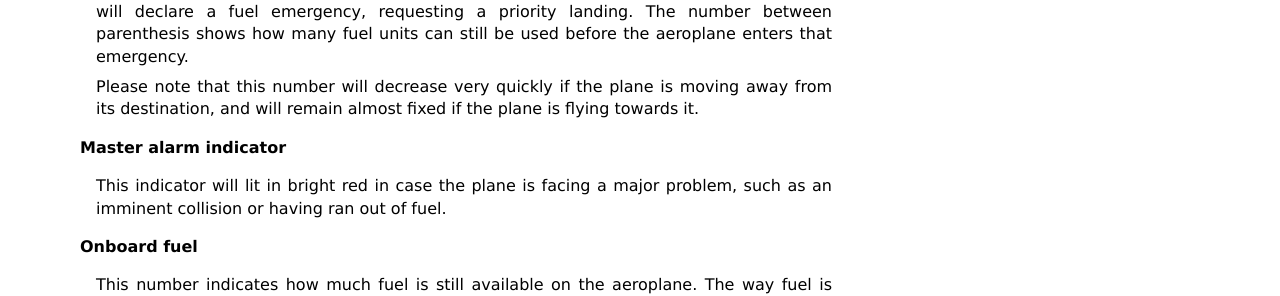
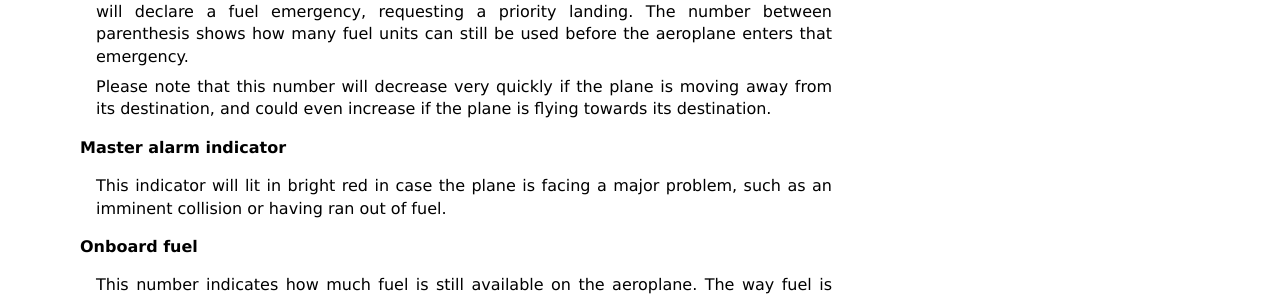
Before and after one commit to quasipedia/atc-ng, a Sphinx documentation site: the page built from docs/play/flight-strips.rst, in a window 1280 px wide. Shown: the part 1510-1806 px from the top of the page. Built offline with Sphinx 7.4.7, drawn with Linux system fonts in a browser that asks for light colours; formulas are drawn with MathJax 3.

Commit message:
Minor fixes to the documentation

```diff
--- a/docs/play/flight-strips.rst
+++ b/docs/play/flight-strips.rst
@@ -58,8 +58,8 @@ Here is some details on each information on the strip. In clockwise order:
   fuel units can still be used before the aeroplane enters that emergency.
 
   Please note that this number will decrease very quickly if the plane is
-  moving away from its destination, and will remain almost fixed if the plane
-  is flying towards it.
+  moving away from its destination, and could even increase if the plane
+  is flying towards its destination.
 
 **Master alarm indicator**
 
--- a/docs/play/interface.rst
+++ b/docs/play/interface.rst
@@ -78,6 +78,8 @@ The status bar report some scale information on your radar settings. These are:
   radar marking on screen and the one closest to it. Note that the spacing of
   radar markings and their aspect can be altered via :doc:`specific settings
   <settings>`.
+- *How long have you been playing the current scenario*, yes... you truly wasted
+  that much time!
 
 
 The flight strips
```
